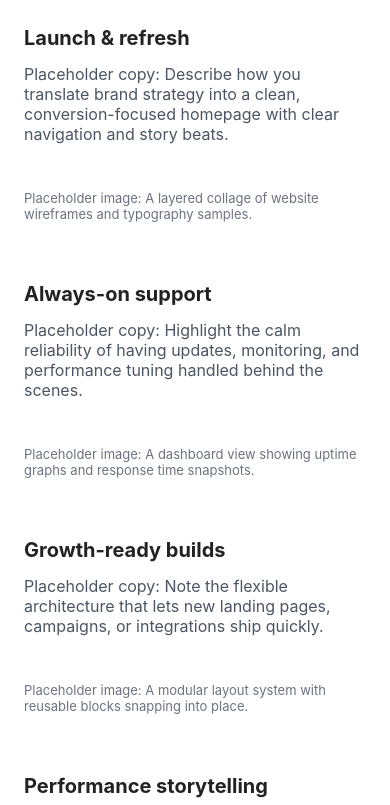
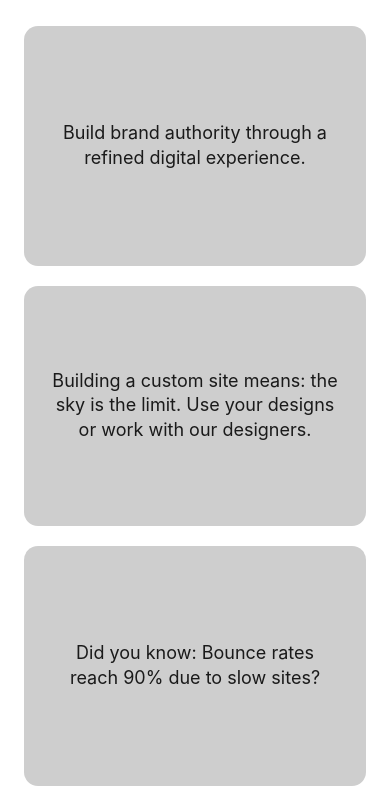
Before and after one commit to puleri/alpath, a Next.js app: page /web-services in a window 390 px wide. Shown: the part 1734-2539 px from the top of the page. Built offline with nearby package versions, Linux system fonts and the light colour scheme; a web font is replaced by a local one.

Commit message:
Add third value-card row to web services page

```diff
--- a/src/app/globals.css
+++ b/src/app/globals.css
@@ -753,6 +753,31 @@ body {
   display: flex;
   flex-direction: column;
   gap: 14px;
+}
+
+.web-services-third-row {
+  grid-column: 1 / -1;
+  display: grid;
+  grid-template-columns: repeat(4, minmax(0, 1fr));
+  gap: 28px;
+}
+
+.web-services-third-card {
+  min-height: 340px;
+  border-radius: 14px;
+  background: #cecece;
+  display: flex;
+  align-items: center;
+  justify-content: center;
+  padding: 36px 26px;
+}
+
+.web-services-third-card p {
+  margin: 0;
+  text-align: center;
+  font-size: clamp(22px, 1.7vw, 36px);
+  line-height: 1.35;
+  color: #1a1a1a;
 }
 
 .web-services-card h2 {
@@ -1445,6 +1470,11 @@ tbody tr:hover td {
     gap: 20px;
   }
 
+  .web-services-third-row {
+    grid-template-columns: repeat(2, minmax(0, 1fr));
+    gap: 20px;
+  }
+
   .architecture-panel {
     grid-column: auto;
     min-height: 360px;
@@ -1460,6 +1490,14 @@ tbody tr:hover td {
     padding: 24px;
   }
 
+  .web-services-third-card {
+    min-height: 240px;
+  }
+
+  .web-services-third-card p {
+    font-size: clamp(18px, 4.6vw, 30px);
+  }
+
   .home-service-row {
     grid-template-columns: 1fr;
     gap: 28px;
@@ -1467,6 +1505,12 @@ tbody tr:hover td {
 
   .home-service-visual {
     justify-content: flex-start;
+  }
+}
+
+@media (max-width: 640px) {
+  .web-services-third-row {
+    grid-template-columns: 1fr;
   }
 }
 
--- a/src/app/web-services/page.js
+++ b/src/app/web-services/page.js
@@ -79,6 +79,26 @@ export default function WebServicesPage() {
             </aside>
           </div>
 
+          <div className="web-services-third-row" aria-label="Web service value points">
+            <article className="web-services-third-card">
+              <p>
+                Build brand authority through a refined digital experience.
+              </p>
+            </article>
+            <article className="web-services-third-card">
+              <p>
+                Building a custom site means: the sky is the limit. Use your
+                designs or work with our designers.
+              </p>
+            </article>
+            <article className="web-services-third-card">
+              <p>Did you know: Bounce rates reach 90% due to slow sites?</p>
+            </article>
+            <article className="web-services-third-card">
+              <p>Make your site performant. Even on a 5 year old phone.</p>
+            </article>
+          </div>
+
           <div className="web-services-card">
             <h2>Launch &amp; refresh</h2>
             <p>
```
